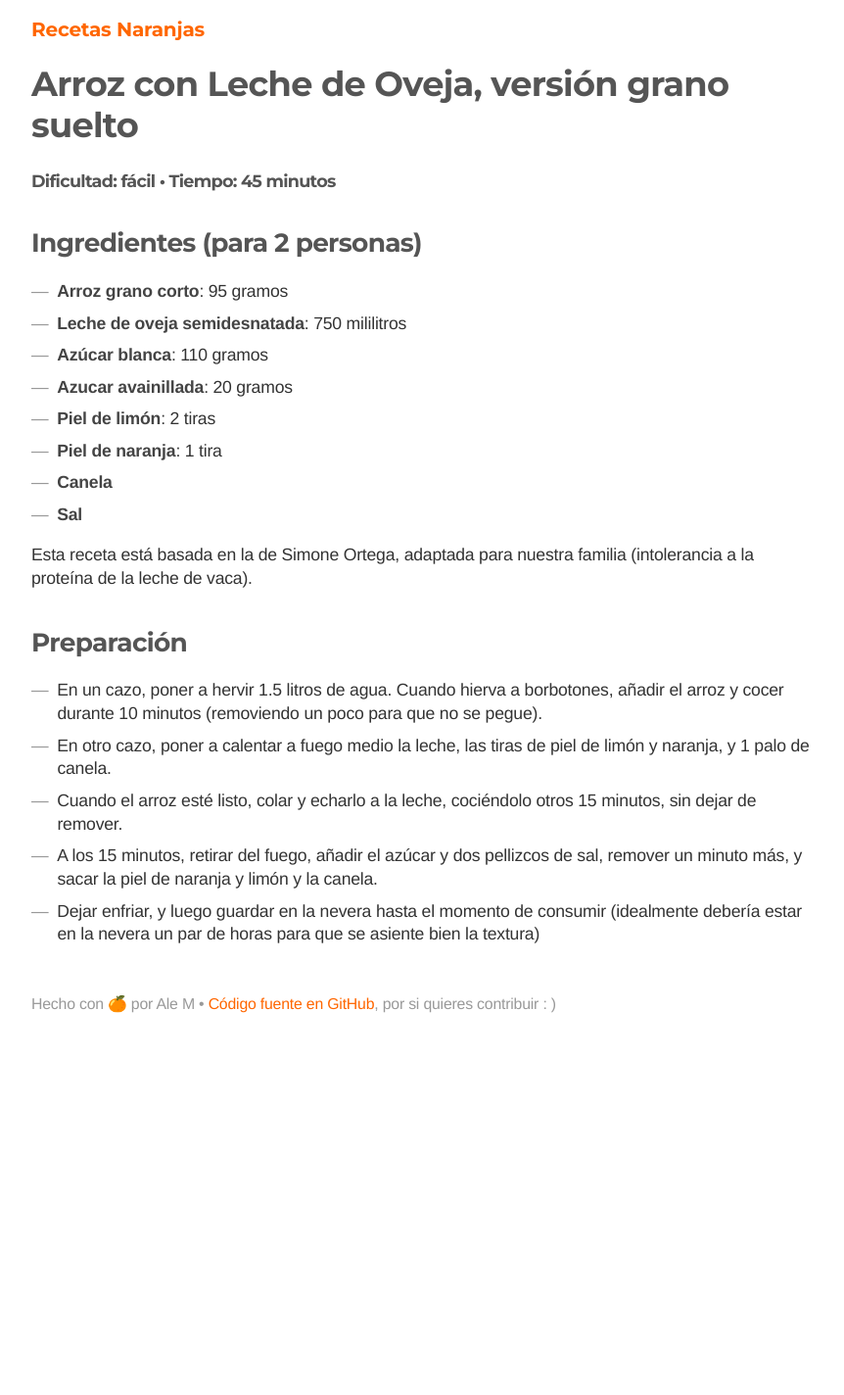
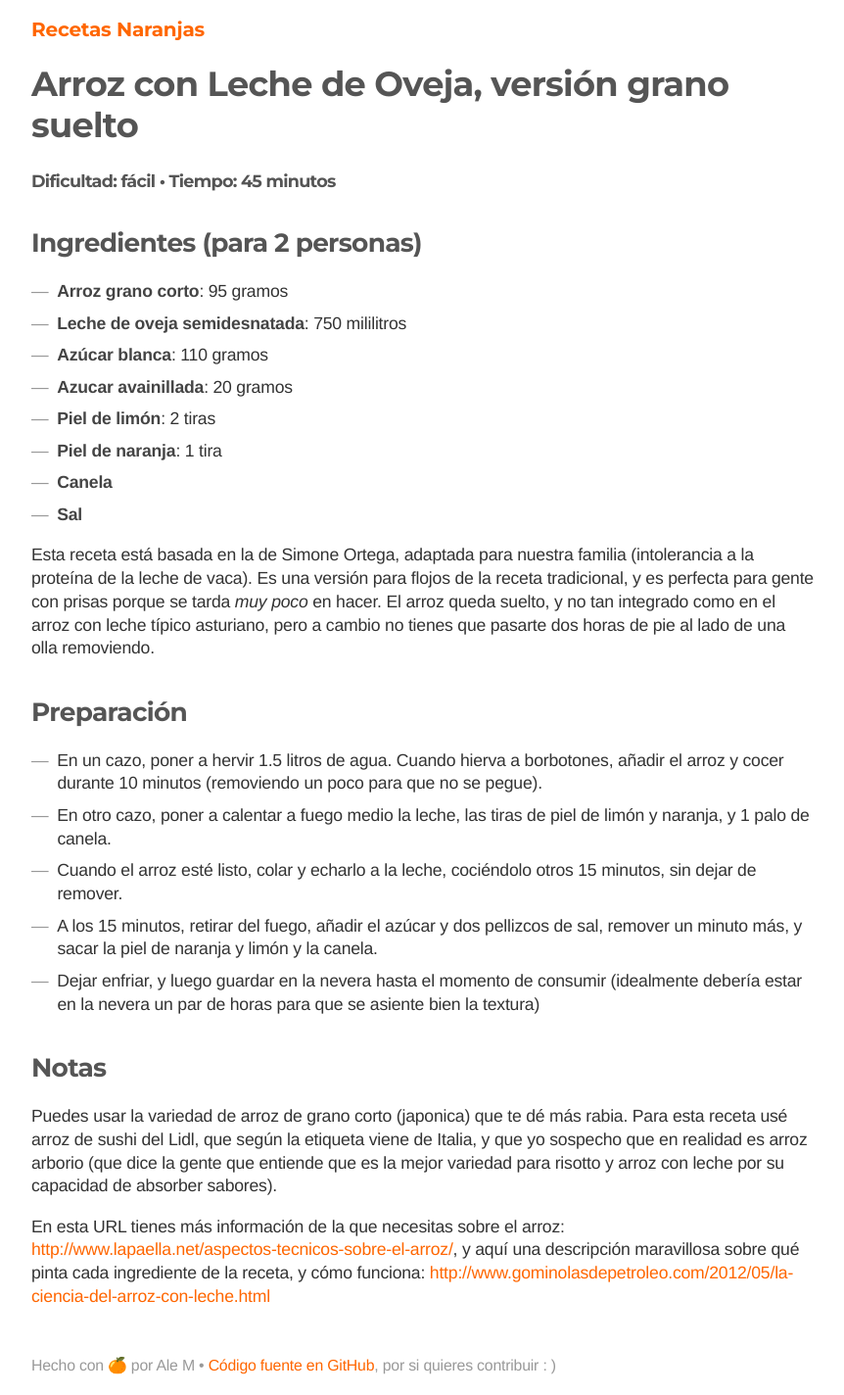
Before and after one commit to bomberstudios/recetas, a Jekyll site: the page built from _recetas/arroz-con-leche.md, in a window 1280 px wide. Shown: the whole page at 98% size, without its empty margins (208-1070 px from the left). Built offline with Jekyll 4.4.1, drawn with Linux system fonts in a browser that asks for light colours; before the commit the page ends 1054 px from its top, so only the background shows below that.

Commit message:
Añadidas notas a la receta de Arroz con Leche

```diff
--- a/_recetas/arroz-con-leche.md
+++ b/_recetas/arroz-con-leche.md
@@ -21,7 +21,8 @@ ingredientes:
   - nombre: sal
 ---
 
-Esta receta está basada en la de Simone Ortega, adaptada para nuestra familia (intolerancia a la proteína de la leche de vaca).
+Esta receta está basada en la de Simone Ortega, adaptada para nuestra familia (intolerancia a la proteína de la leche de vaca). Es una versión para flojos de la receta tradicional, y es perfecta para gente con prisas porque se tarda *muy poco* en hacer. El arroz queda suelto, y no tan integrado como en el arroz con leche típico asturiano, pero a cambio no tienes que pasarte dos horas de pie al lado de una olla removiendo.
+
 
 ## Preparación
 
@@ -30,3 +31,9 @@ Esta receta está basada en la de Simone Ortega, adaptada para nuestra familia (
 - Cuando el arroz esté listo, colar y echarlo a la leche, cociéndolo otros 15 minutos, sin dejar de remover.
 - A los 15 minutos, retirar del fuego, añadir el azúcar y dos pellizcos de sal, remover un minuto más, y sacar la piel de naranja y limón y la canela.
 - Dejar enfriar, y luego guardar en la nevera hasta el momento de consumir (idealmente debería estar en la nevera un par de horas para que se asiente bien la textura)
+
+## Notas
+
+Puedes usar la variedad de arroz de grano corto (japonica) que te dé más rabia. Para esta receta usé arroz de sushi del Lidl, que según la etiqueta viene de Italia, y que yo sospecho que en realidad es arroz arborio (que dice la gente que entiende que es la mejor variedad para risotto y arroz con leche por su capacidad de absorber sabores).
+
+En esta URL tienes más información de la que necesitas sobre el arroz: <http://www.lapaella.net/aspectos-tecnicos-sobre-el-arroz/>, y aquí una descripción maravillosa sobre qué pinta cada ingrediente de la receta, y cómo funciona: <http://www.gominolasdepetroleo.com/2012/05/la-ciencia-del-arroz-con-leche.html>
```
